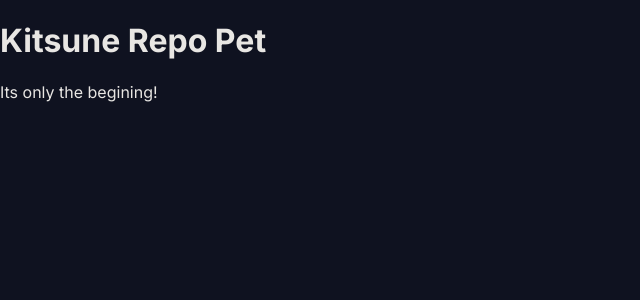
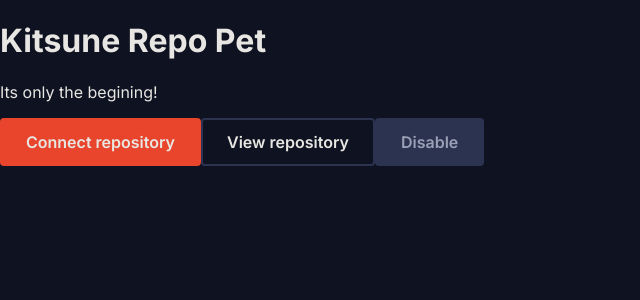
Before and after one commit to Char-ified/kitsune, a React (Vite) app in the folder dashboard/: page / in a window 1280 px wide. Shown: the top 300 px of the page, without its empty margins (0-640 px from the left). Built offline with nearby package versions, Linux system fonts and the light colour scheme.

Commit message:
feat(dashboard): add Button component with primary, secondary, disabled (CHA-41)

```diff
--- a/dashboard/src/App.tsx
+++ b/dashboard/src/App.tsx
@@ -1,8 +1,15 @@
+import { Button } from './components/Button';
+
 export const App = () => {
   return (
     <div>
       <h1>Kitsune Repo Pet</h1>
       <p>Its only the begining!</p>
+      <Button variant="primary">Connect repository</Button>
+      <Button variant="secondary">View repository</Button>
+      <Button variant="primary" disabled>
+        Disable
+      </Button>
     </div>
   );
 };
--- /dev/null
+++ b/dashboard/src/components/Button.tsx
@@ -0,0 +1,10 @@
+import type { ButtonHTMLAttributes } from 'react';
+import '../styles/Button.css';
+
+type ButtonProps = ButtonHTMLAttributes<HTMLButtonElement> & {
+  variant?: 'primary' | 'secondary';
+};
+
+export const Button = ({ variant = 'primary', ...rest }: ButtonProps) => {
+  return <button className={`btn btn-${variant}`} {...rest} />;
+};
--- /dev/null
+++ b/dashboard/src/styles/Button.css
@@ -0,0 +1,31 @@
+/* dashboard/src/components/Button.css */
+
+.btn {
+  font-family: var(--font-ui);
+  font-size: 16px;
+  font-weight: 600; /* semi-bold */
+  padding: var(--space-3) var(--space-5); /* 12px top/bottom, 24px left/right */
+  border: 2px solid transparent; /* 2px border from the Figma notes; invisible by default */
+  border-radius: 4px; /* slightly squared corners */
+  cursor: pointer; /* hand cursor on hover */
+}
+
+/* the filled vermilion button */
+.btn-primary {
+  background: var(--color-vermilion);
+  color: var(--color-text);
+}
+
+/* the outlined button */
+.btn-secondary {
+  background: transparent;
+  border-color: var(--color-border);
+  color: var(--color-text);
+}
+
+/* when button is disabled */
+.btn:disabled {
+  background: var(--color-border);
+  color: var(--color-muted);
+  cursor: not-allowed;
+}
--- a/dashboard/src/styles/theme.css
+++ b/dashboard/src/styles/theme.css
@@ -10,7 +10,7 @@
   --color-muted: #9aa0b5; /* secondary text */
   --color-vermilion: #e8452c; /* buttons, errors, sick */
   --color-gold: #f2b544; /* focus, normal */
-  --color-jade: #4fb89a; /* success, happy */
+  --color-jade: #2a2a2a; /* success, happy */
   /* Fonts */
   --font-ui: 'Inter', sans-serif;
   --font-mono: 'JetBrains Mono', monospace;
```
